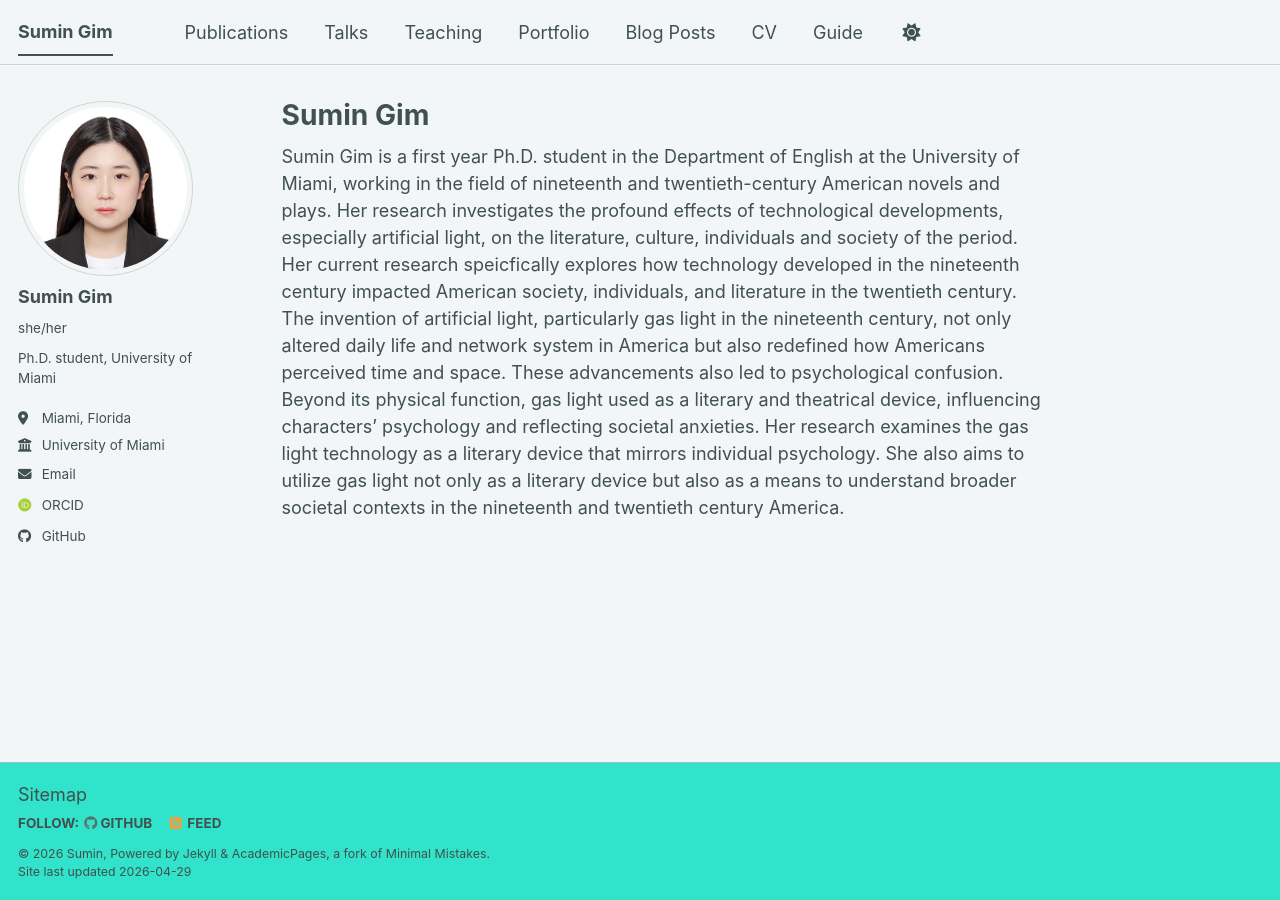
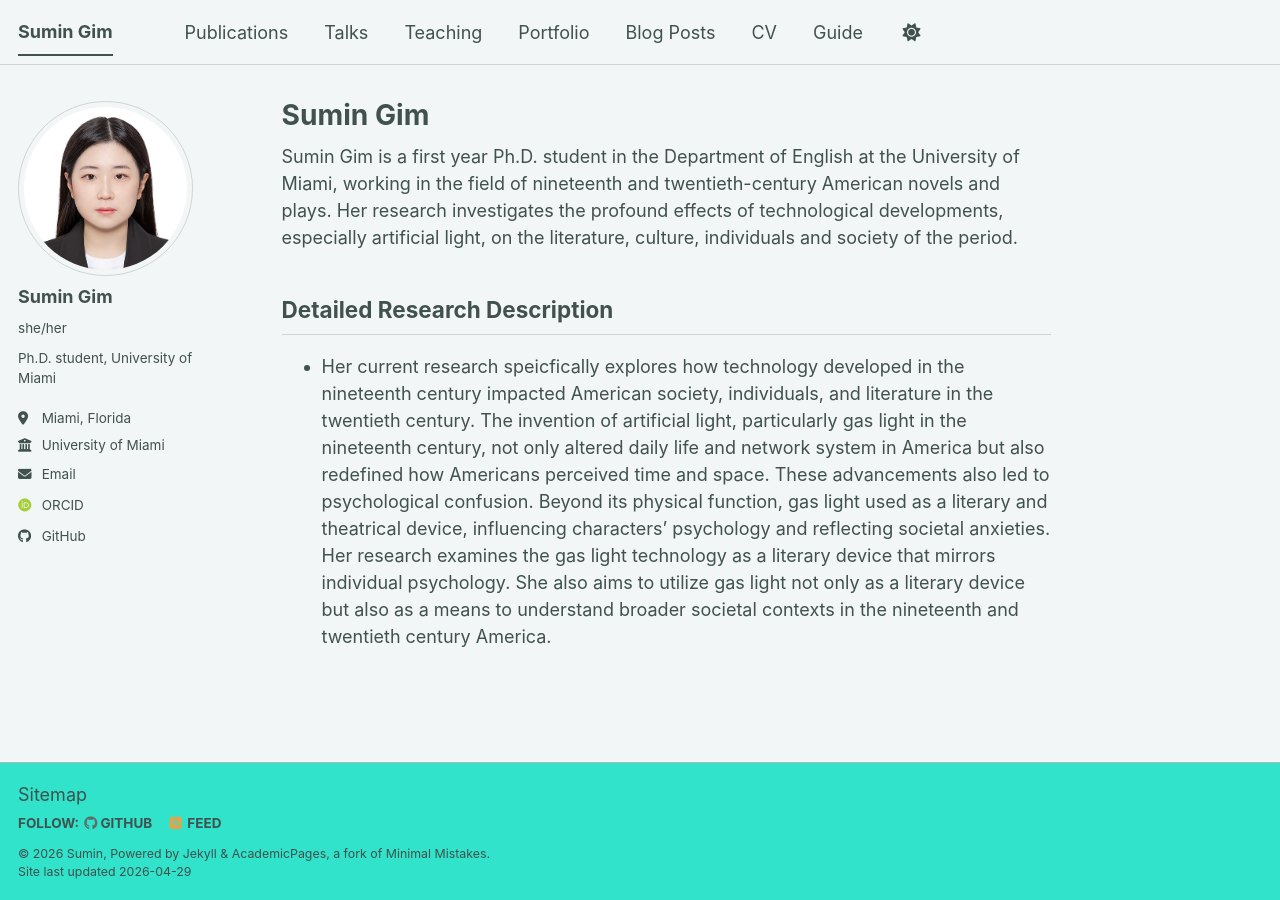
Before and after one commit to std33793/std33793.github.io, a Jekyll site: the page built from _pages/about.md, in a window 1280 px wide. Built offline with Jekyll 4.4.1, drawn with Linux system fonts in a browser that asks for light colours; some web fonts are replaced; a script bundle is joined from its source files by our own code; library files that are not in the unit come from our copies.

Commit message:
Update about.md

```diff
--- a/_pages/about.md
+++ b/_pages/about.md
@@ -8,4 +8,6 @@
 ---
 
 Sumin Gim is a first year Ph.D. student in the Department of English at the University of Miami, working in the field of nineteenth and twentieth-century American novels and plays. Her research investigates the profound effects of technological developments, especially artificial light, on the literature, culture, individuals and society of the period.
-Her current research speicfically explores how technology developed in the nineteenth century impacted American society, individuals, and literature in the twentieth century. The invention of artificial light, particularly gas light in the nineteenth century, not only altered daily life and network system in America but also redefined how Americans perceived time and space. These advancements also led to psychological confusion. Beyond its physical function, gas light used as a literary and theatrical device, influencing characters’ psychology and reflecting societal anxieties. Her research examines the gas light technology as a literary device that mirrors individual psychology. She also aims to utilize gas light not only as a literary device but also as a means to understand broader societal contexts in the nineteenth and twentieth century America.
+
+## Detailed Research Description
+* Her current research speicfically explores how technology developed in the nineteenth century impacted American society, individuals, and literature in the twentieth century. The invention of artificial light, particularly gas light in the nineteenth century, not only altered daily life and network system in America but also redefined how Americans perceived time and space. These advancements also led to psychological confusion. Beyond its physical function, gas light used as a literary and theatrical device, influencing characters’ psychology and reflecting societal anxieties. Her research examines the gas light technology as a literary device that mirrors individual psychology. She also aims to utilize gas light not only as a literary device but also as a means to understand broader societal contexts in the nineteenth and twentieth century America.
```
